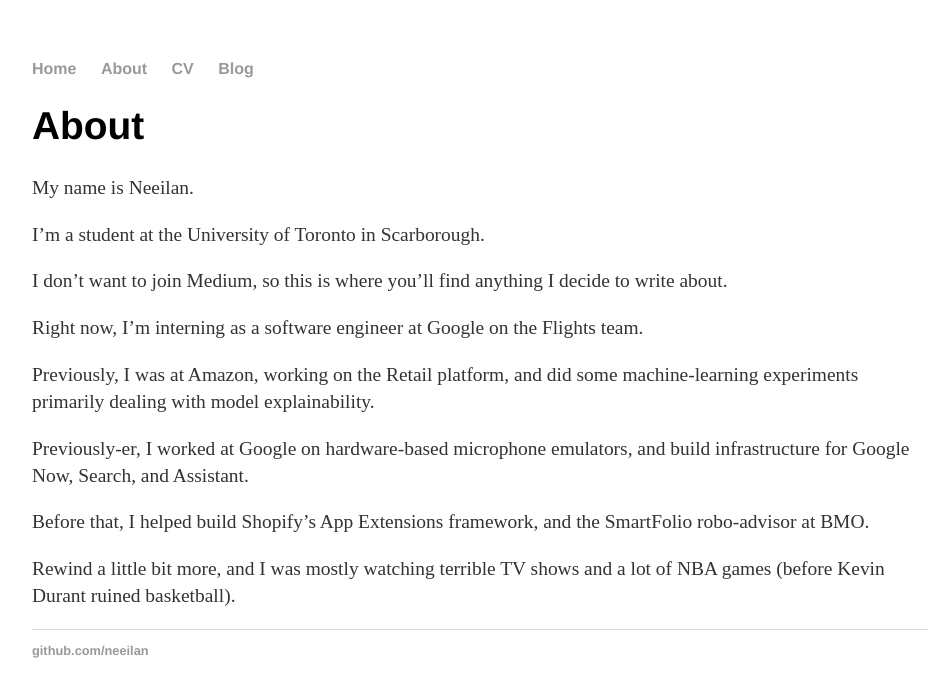
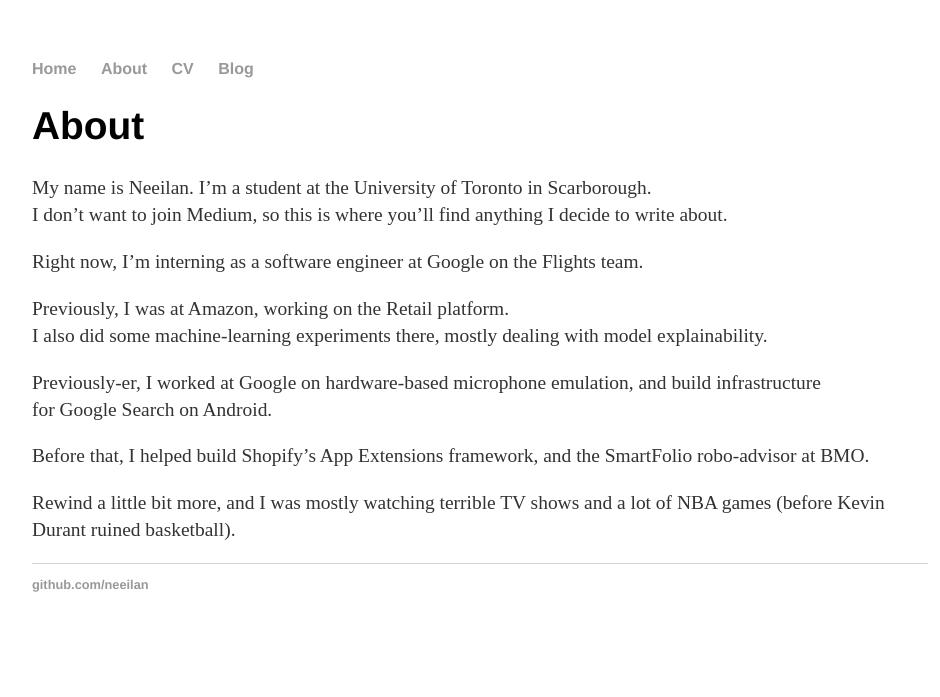
Before and after one commit to neeilan/neeilan.github.io, a Jekyll site: the page built from about/index.html, in a window 1280 px wide. Shown: the top 697 px of the page, without its empty margins (160-1100 px from the left). Built offline with Jekyll 4.4.1, drawn with Linux system fonts in a browser that asks for light colours.

Commit message:
Update index.html

```diff
--- a/about/index.html
+++ b/about/index.html
@@ -5,22 +5,19 @@
 <div class="blurb">
   <h1>About</h1>
   <p>
-    My name is Neeilan. <br/>
-  </p>
-  <p>
-    I’m a student at the University of Toronto in Scarborough. <br/>
-  </p>
-  <p>
-    I don’t want to join Medium, so this is where you’ll find anything I decide to write about. <br/>
+    My name is Neeilan. I’m a student at the University of Toronto in Scarborough. <br/>
+    I don’t want to join Medium, so this is where you’ll find anything I decide to write about.
   </p>
   <p>
     Right now, I’m interning as a software engineer at Google on the Flights team. <br/>
   </p>
   <p>
-    Previously, I was at Amazon, working on the Retail platform, and did some machine-learning experiments primarily dealing with model explainability. <br/>
+    Previously, I was at Amazon, working on the Retail platform. <br/>
+    I also did some machine-learning experiments there, mostly dealing with model explainability. <br/>
   </p>
   <p>
-    Previously-er, I worked at Google on hardware-based microphone emulators, and build infrastructure for Google Now, Search, and Assistant. <br/>
+    Previously-er, I worked at Google on hardware-based microphone emulation, and build infrastructure <br/>
+    for Google Search on Android.
   </p>
   <p>
     Before that, I helped build Shopify’s App Extensions framework, and the SmartFolio robo-advisor at BMO. <br/>
```
